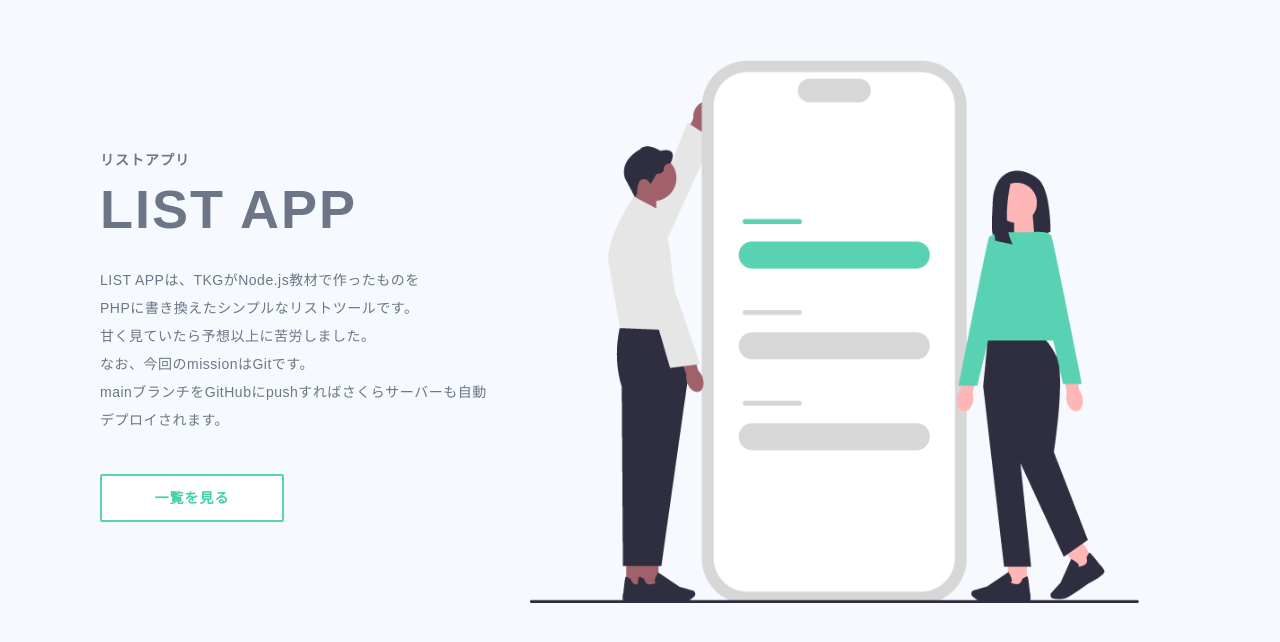
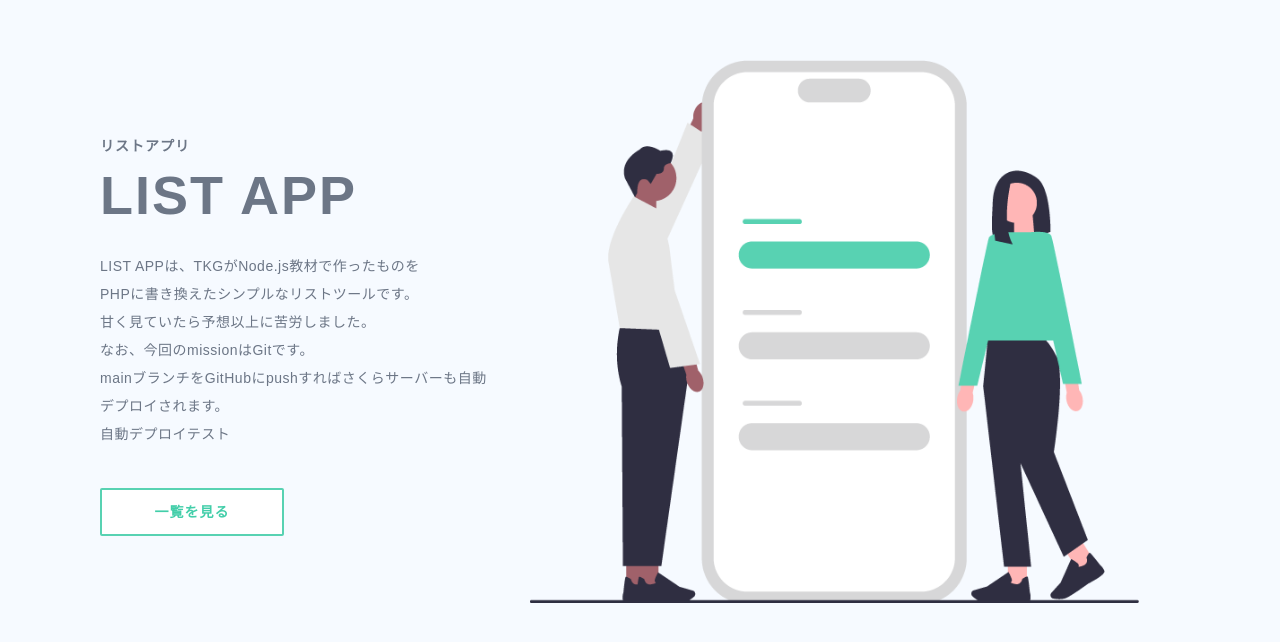
Before and after one commit to tkg-geek/list-app, a PHP site: page / in a window 1280 px wide. Shown: the top 642 px of the page. Run offline with PHP 8.4, Linux system fonts and the light colour scheme.

Commit message:
auto deploy test

```diff
--- a/index.php
+++ b/index.php
@@ -18,6 +18,7 @@
                 甘く見ていたら予想以上に苦労しました。<br>
                 なお、今回のmissionはGitです。<br>
                 mainブランチをGitHubにpushすればさくらサーバーも自動デプロイされます。<br>
+                自動デプロイテスト
             </p>
             <a class="index-button" href="list.php">一覧を見る</a>
         </div>
```
